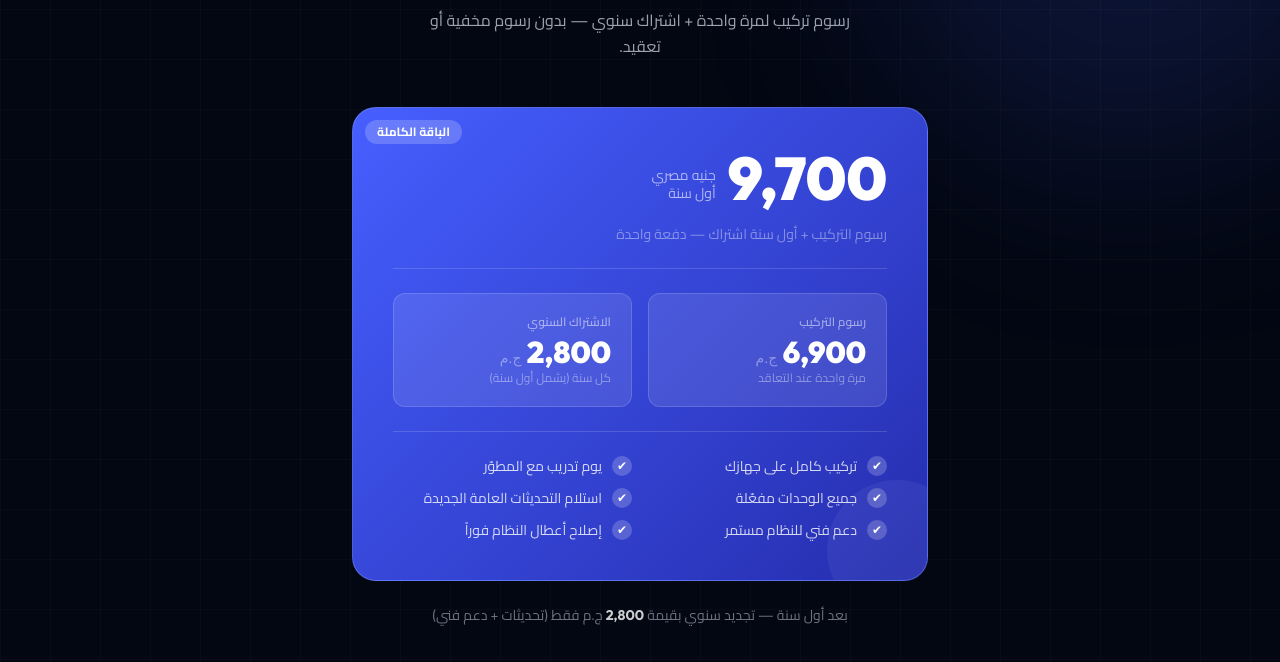
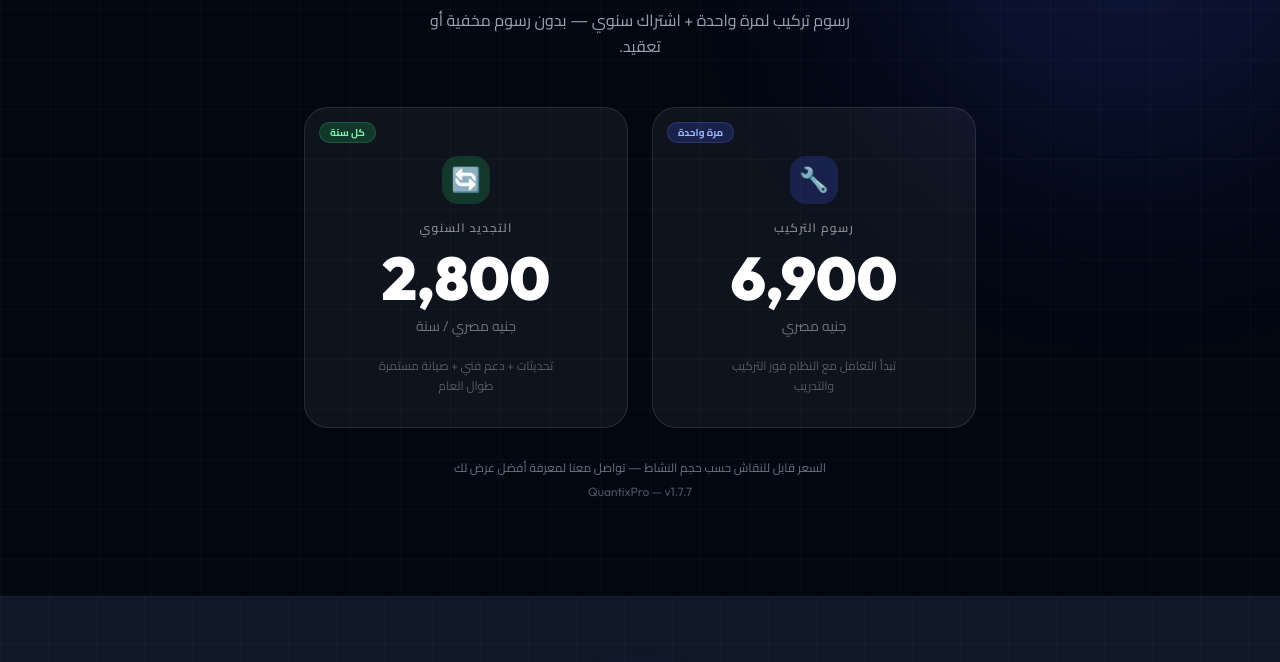
Before and after one commit to AmrN0ur/ProjectPresentation, a website: page presentations/QuantixPro/index.html in a window 1280 px wide. Shown: the part 10351-11013 px from the top of the page. Drawn offline with nearby package versions, Linux system fonts and the light colour scheme; some packages are replaced by stand-ins of ours; a script that the page names is missing.

Commit message:
enhance QuantixPro

```diff
--- a/presentations/QuantixPro/index.html
+++ b/presentations/QuantixPro/index.html
@@ -937,84 +937,32 @@
           أو تعقيد.</p>
       </div>
 
-      <div class="max-w-xl mx-auto">
-        <div class="gradient-brand rounded-3xl p-8 md:p-10 relative overflow-hidden border border-brand-400/50">
-          <div
-            class="absolute top-3 left-3 bg-white/20 text-white text-xs font-bold px-3 py-1 rounded-full backdrop-blur-sm">
-            الباقة الكاملة</div>
-          <div class="absolute bottom-[-40px] right-[-40px] w-[140px] h-[140px] rounded-full bg-white/5"></div>
-
-          <div class="flex items-end gap-3 mb-4">
-            <div class="font-en font-black text-white text-5xl md:text-6xl leading-none">9,700</div>
-            <div class="text-white/60 text-sm pb-1.5 leading-tight">جنيه مصري<br>أول سنة</div>
-          </div>
-          <div class="text-white/40 text-sm mb-6">رسوم التركيب + أول سنة اشتراك — دفعة واحدة</div>
-
-          <div class="h-px bg-white/15 mb-6"></div>
-
-          <div class="grid md:grid-cols-2 gap-4 mb-6">
-            <div class="bg-white/10 border border-white/15 rounded-xl p-4 md:p-5">
-              <div class="text-white/50 text-xs font-semibold mb-1">رسوم التركيب</div>
-              <div class="font-en font-black text-white text-2xl md:text-3xl">6,900 <span
-                  class="text-sm font-normal text-white/40">ج.م</span></div>
-              <div class="text-white/40 text-xs">مرة واحدة عند التعاقد</div>
+      <div class="max-w-2xl mx-auto">
+        <div class="grid md:grid-cols-2 gap-6">
+          <div class="bg-white/5 border border-white/10 rounded-3xl p-8 text-center relative overflow-hidden group hover:border-brand-400/30 transition-all">
+            <div class="absolute top-3.5 left-3.5 bg-brand-500/20 text-brand-300 text-[10px] font-bold px-2.5 py-0.5 rounded-full border border-brand-400/20">مرة واحدة</div>
+            <div class="mb-5 mt-4">
+              <div class="w-12 h-12 rounded-2xl bg-brand-500/20 flex items-center justify-center mx-auto mb-4 text-2xl">🔧</div>
+              <h3 class="text-white/50 text-xs font-semibold tracking-widest mb-3">رسوم التركيب</h3>
+              <div class="font-en font-black text-white text-5xl md:text-6xl leading-none mb-2">6,900</div>
+              <div class="text-white/40 text-sm">جنيه مصري</div>
             </div>
-            <div class="bg-white/10 border border-white/15 rounded-xl p-4 md:p-5">
-              <div class="text-white/50 text-xs font-semibold mb-1">الاشتراك السنوي</div>
-              <div class="font-en font-black text-white text-2xl md:text-3xl">2,800 <span
-                  class="text-sm font-normal text-white/40">ج.م</span></div>
-              <div class="text-white/40 text-xs">كل سنة (يشمل أول سنة)</div>
-            </div>
+            <div class="text-white/30 text-xs leading-relaxed max-w-[180px] mx-auto">تبدأ التعامل مع النظام فور التركيب والتدريب</div>
           </div>
 
-          <div class="h-px bg-white/15 mb-6"></div>
-
-          <div class="grid md:grid-cols-2 gap-x-4 gap-y-3">
-            <div class="flex items-center gap-2.5 text-sm text-white/80">
-              <div
-                class="w-5 h-5 rounded-full bg-white/20 flex items-center justify-center text-xs text-white flex-shrink-0">
-                ✔</div>
-              تركيب كامل على جهازك
+          <div class="bg-white/5 border border-white/10 rounded-3xl p-8 text-center relative overflow-hidden group hover:border-brand-400/30 transition-all">
+            <div class="absolute top-3.5 left-3.5 bg-green-500/20 text-green-300 text-[10px] font-bold px-2.5 py-0.5 rounded-full border border-green-400/20">كل سنة</div>
+            <div class="mb-5 mt-4">
+              <div class="w-12 h-12 rounded-2xl bg-green-500/20 flex items-center justify-center mx-auto mb-4 text-2xl">🔄</div>
+              <h3 class="text-white/50 text-xs font-semibold tracking-widest mb-3">التجديد السنوي</h3>
+              <div class="font-en font-black text-white text-5xl md:text-6xl leading-none mb-2">2,800</div>
+              <div class="text-white/40 text-sm">جنيه مصري / سنة</div>
             </div>
-            <div class="flex items-center gap-2.5 text-sm text-white/80">
-              <div
-                class="w-5 h-5 rounded-full bg-white/20 flex items-center justify-center text-xs text-white flex-shrink-0">
-                ✔</div>
-              يوم تدريب مع المطوّر
-            </div>
-            <div class="flex items-center gap-2.5 text-sm text-white/80">
-              <div
-                class="w-5 h-5 rounded-full bg-white/20 flex items-center justify-center text-xs text-white flex-shrink-0">
-                ✔</div>
-              جميع الوحدات مفعّلة
-            </div>
-            <div class="flex items-center gap-2.5 text-sm text-white/80">
-              <div
-                class="w-5 h-5 rounded-full bg-white/20 flex items-center justify-center text-xs text-white flex-shrink-0">
-                ✔</div>
-              استلام التحديثات العامة الجديدة
-            </div>
-            <div class="flex items-center gap-2.5 text-sm text-white/80">
-              <div
-                class="w-5 h-5 rounded-full bg-white/20 flex items-center justify-center text-xs text-white flex-shrink-0">
-                ✔</div>
-              دعم فني للنظام مستمر
-            </div>
-            <div class="flex items-center gap-2.5 text-sm text-white/80">
-              <div
-                class="w-5 h-5 rounded-full bg-white/20 flex items-center justify-center text-xs text-white flex-shrink-0">
-                ✔</div>
-              إصلاح أعطال النظام فوراً
-            </div>
+            <div class="text-white/30 text-xs leading-relaxed max-w-[180px] mx-auto">تحديثات + دعم فني + صيانة مستمرة طوال العام</div>
           </div>
         </div>
 
-        <div class="text-center mt-6">
-          <p class="text-gray-500 text-sm">بعد أول سنة — تجديد سنوي بقيمة <strong
-              class="text-white/80 font-en font-bold">2,800</strong> ج.م فقط (تحديثات + دعم فني)</p>
-        </div>
-
-        <div class="text-center mt-10">
+        <div class="text-center mt-8">
           <p class="text-gray-500 text-xs">السعر قابل للنقاش حسب حجم النشاط — تواصل معنا لمعرفة أفضل عرض لك</p>
           <p class="text-gray-600 text-xs mt-2 font-en">QuantixPro — v1.7.7</p>
         </div>
```
